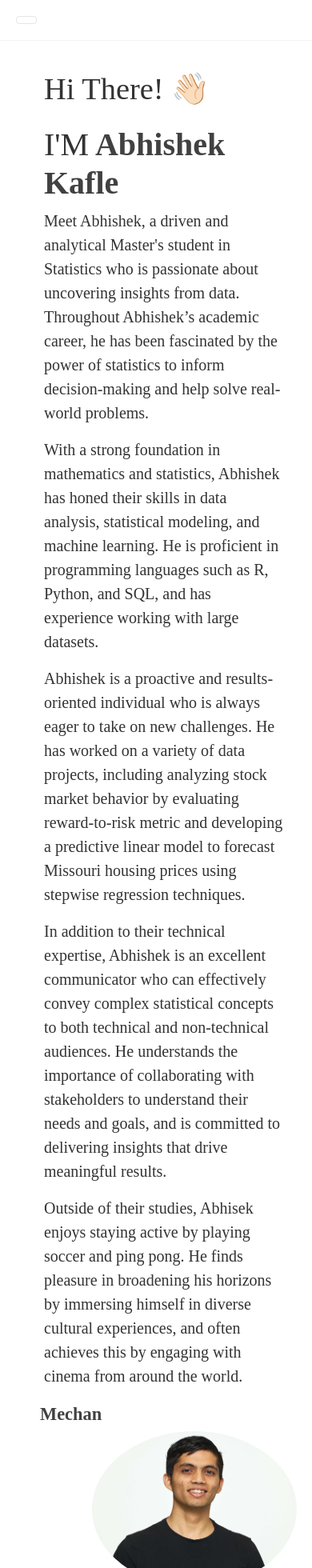
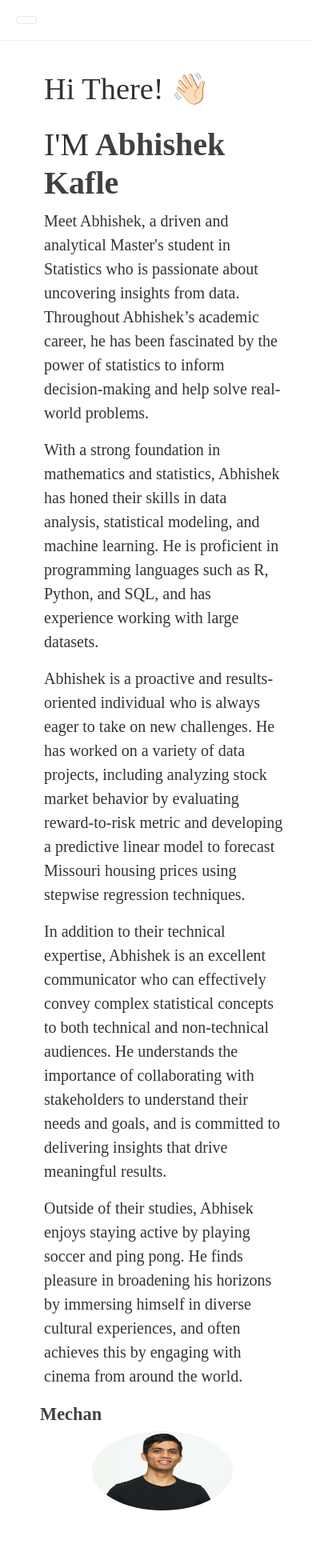
Before and after one commit to kafleBeast/kafle-portfolio, a React (Create React App) app: page / in a window 390 px wide. Shown: the top 1960 px of the page at 80% size. Built offline with nearby package versions, Linux system fonts and the light colour scheme; the HTML template or start-up script is replaced by a standard one.

Commit message:
update bio and image

```diff
--- a/src/index.css
+++ b/src/index.css
@@ -269,8 +269,8 @@
 
 .profile-pic {
   border-radius: 50%;
-  height: 70%;
-  width: 80%;
+  height: 50%;
+  width: 57%;
   margin-top: 12%;
   margin-left: 25%;
 }
@@ -278,8 +278,8 @@
 @media (max-width: 767px) {
   .profile-pic {
     border-radius: 50%;
-    height: 80%;
-    width: 80%;
+    height: 55%;
+    width: 55%;
     margin-top: 12%;
     margin-left: 25%;
   }
```
